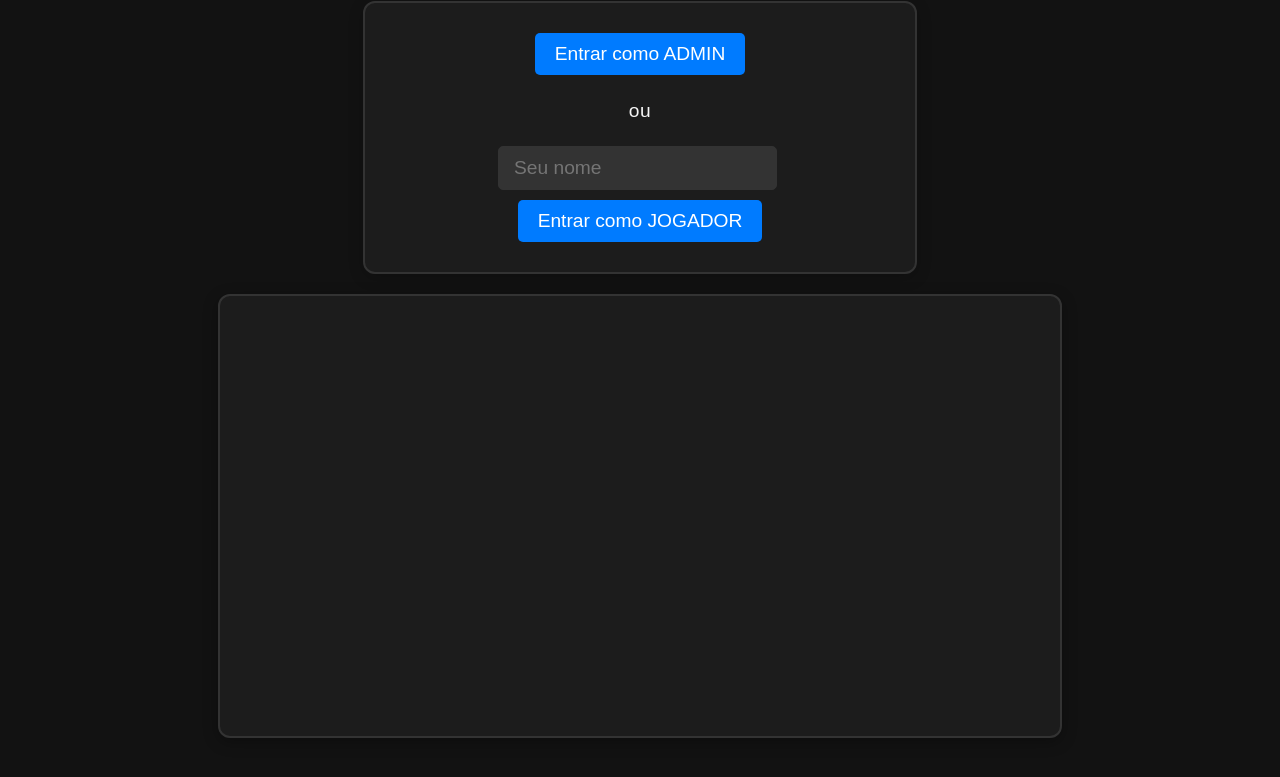
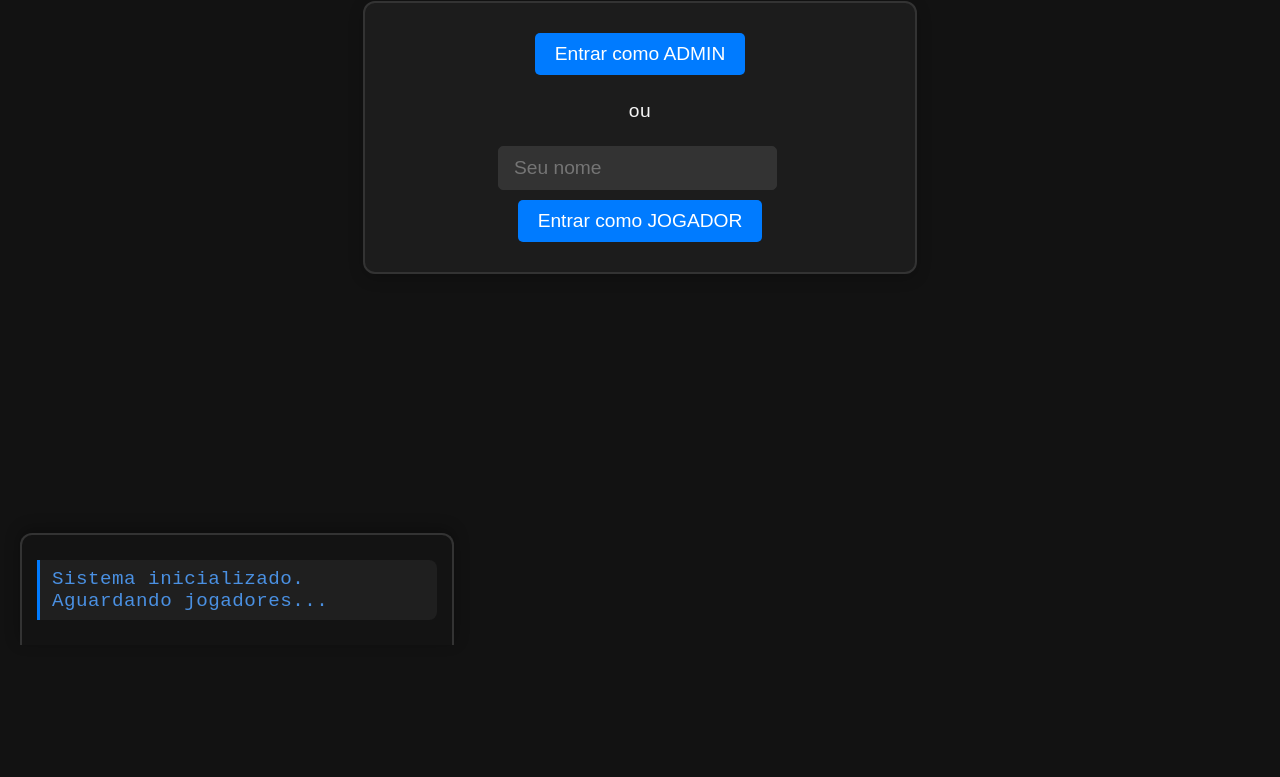
Before and after one commit to WILL-JKI/leilao-socketio, a website: page public/index.html in a window 1280 px wide. Shown: the part 135-912 px from the top of the page. After the commit the page ends 800 px from the top, so only its background shows below. Drawn offline with nearby package versions, Linux system fonts and the light colour scheme; no server answers; a web font is replaced by a local one.

Commit message:
feat: log movido para baixo esquerda

```diff
--- a/public/index.html
+++ b/public/index.html
@@ -47,17 +47,40 @@
       background-color: #0056b3;
     }
     #mensagens {
-      margin: 20px auto;
-      max-width: 800px;
+      position: fixed;
+      left: 20px;
+      bottom: 20px;
+      width: 400px;
+      max-height: 50vh;
       text-align: left;
-      background: rgba(30, 30, 30, 0.8);
-      padding: 20px;
-      border-radius: 12px;
-      height: 400px;
+      background: rgba(20, 20, 20, 0.9);
+      padding: 15px;
+      border-radius: 12px 12px 0 0;
       overflow-y: auto;
       font-family: "Jersey 25", monospace;
       border: 2px solid #333;
-      box-shadow: 0 4px 15px rgba(0, 0, 0, 0.3);
+      border-bottom: none;
+      box-shadow: 0 -4px 15px rgba(0, 0, 0, 0.3);
+      z-index: 1000;
+    }
+
+    /* Custom scrollbar */
+    #mensagens::-webkit-scrollbar {
+      width: 8px;
+    }
+
+    #mensagens::-webkit-scrollbar-track {
+      background: rgba(255, 255, 255, 0.1);
+      border-radius: 4px;
+    }
+
+    #mensagens::-webkit-scrollbar-thumb {
+      background: #4a90e2;
+      border-radius: 4px;
+    }
+
+    #mensagens::-webkit-scrollbar-thumb:hover {
+      background: #3a7bc8;
     }
 
     #mensagens p {
@@ -142,6 +165,8 @@
     <button id="btnLance">Enviar</button>
   </div>
 
-  <div id="mensagens"></div>
+  <div id="mensagens">
+    <p style="color: #4a90e2;">Sistema inicializado. Aguardando jogadores...</p>
+  </div>
 </body>
 </html>
```
